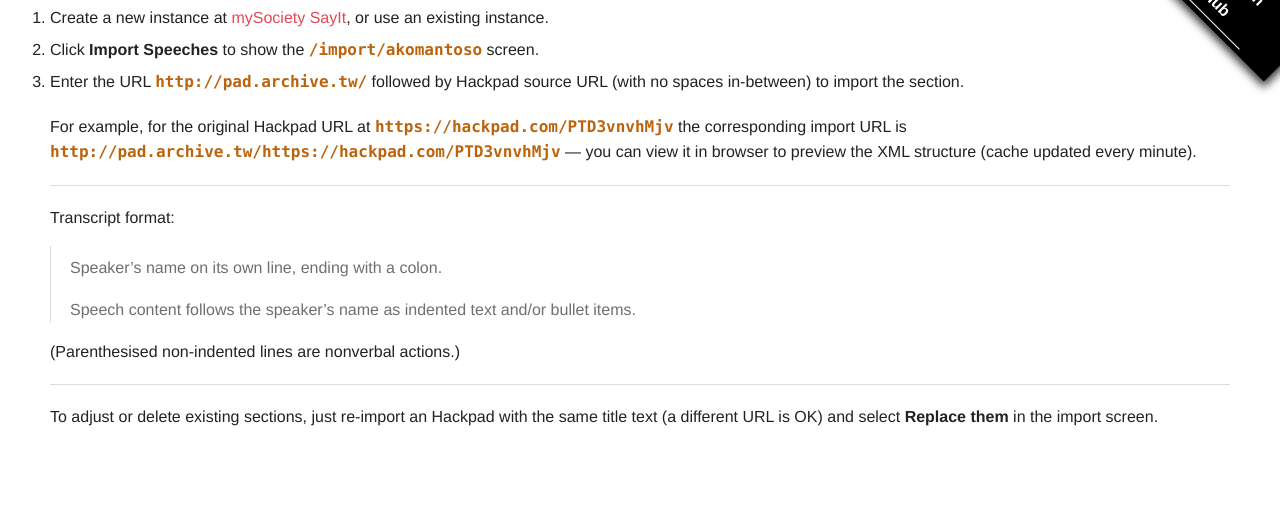
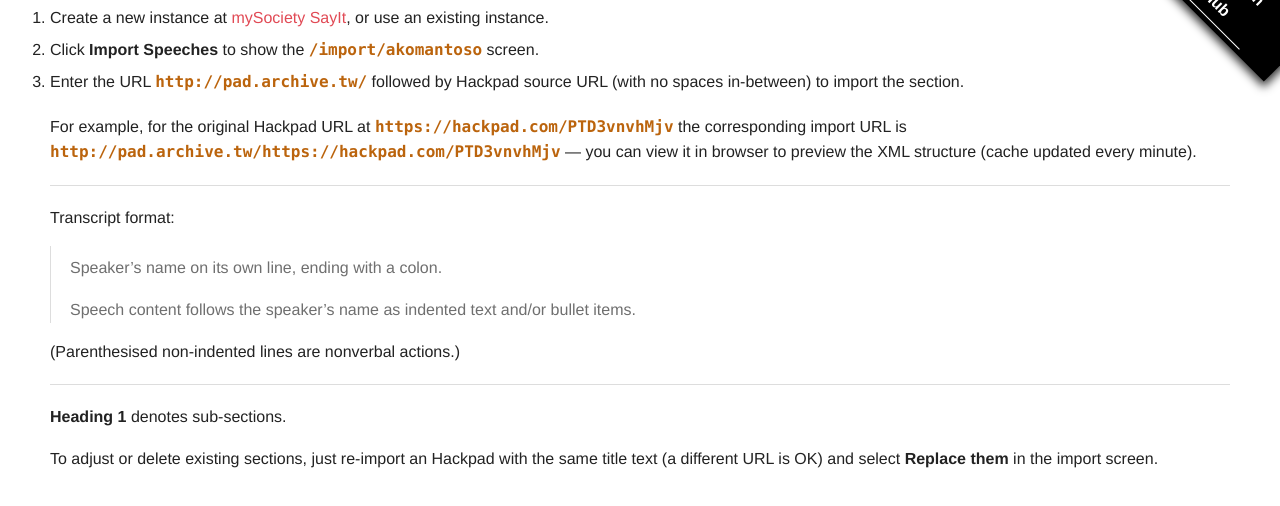
Before and after one commit to audreyt/pad2an, a website: page index.html in a window 1280 px wide. Shown: the part 94-600 px from the top of the page. Drawn offline with Linux system fonts and the light colour scheme.

Commit message:
* Add Heading 1 support thx to peggy

```diff
--- a/index.html
+++ b/index.html
@@ -32,6 +32,8 @@
 
 <hr />
 
+<p><strong>Heading 1</strong> denotes sub-sections.</p>
+
 <p>To adjust or delete existing sections, just re-import an Hackpad with the same title text (a different URL is OK) and select <strong>Replace them</strong> in the import screen.</p>
 
 </body>
```
Also changed, not shown: README.md, 1 other file.
